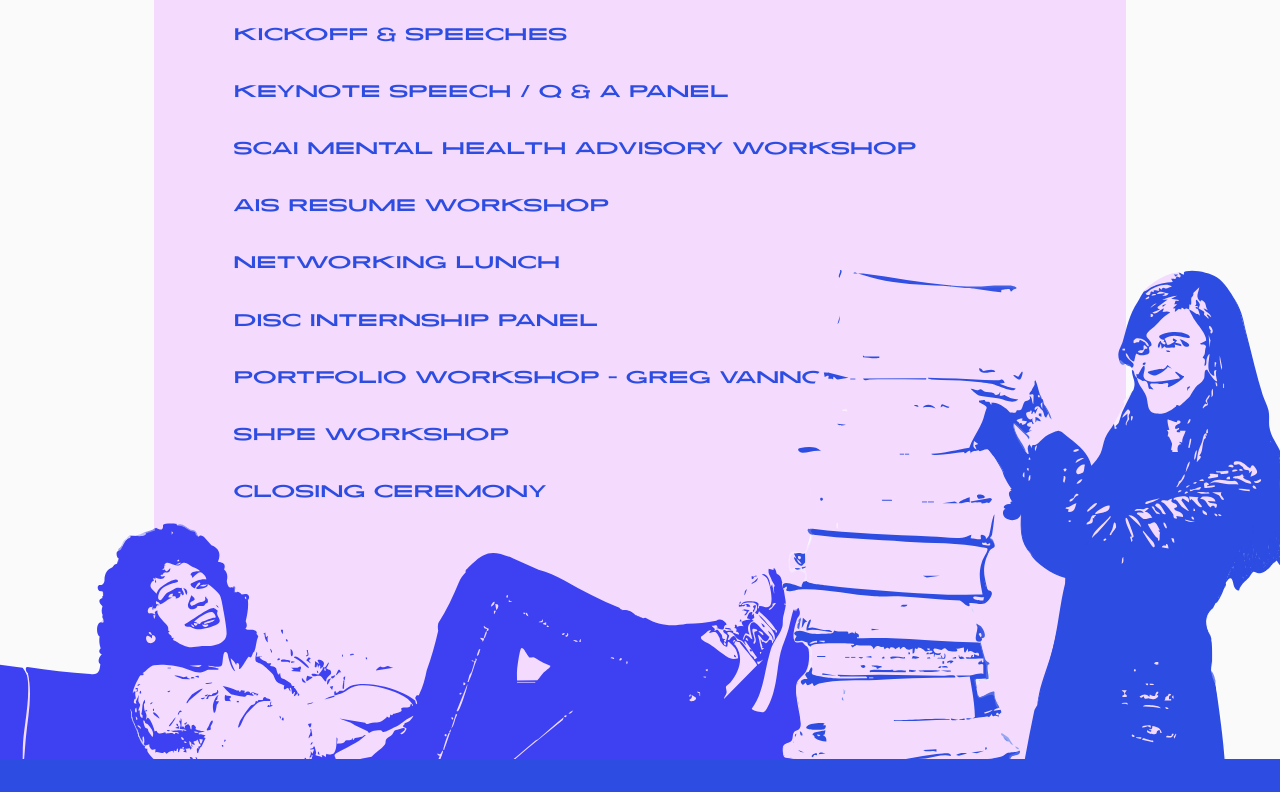
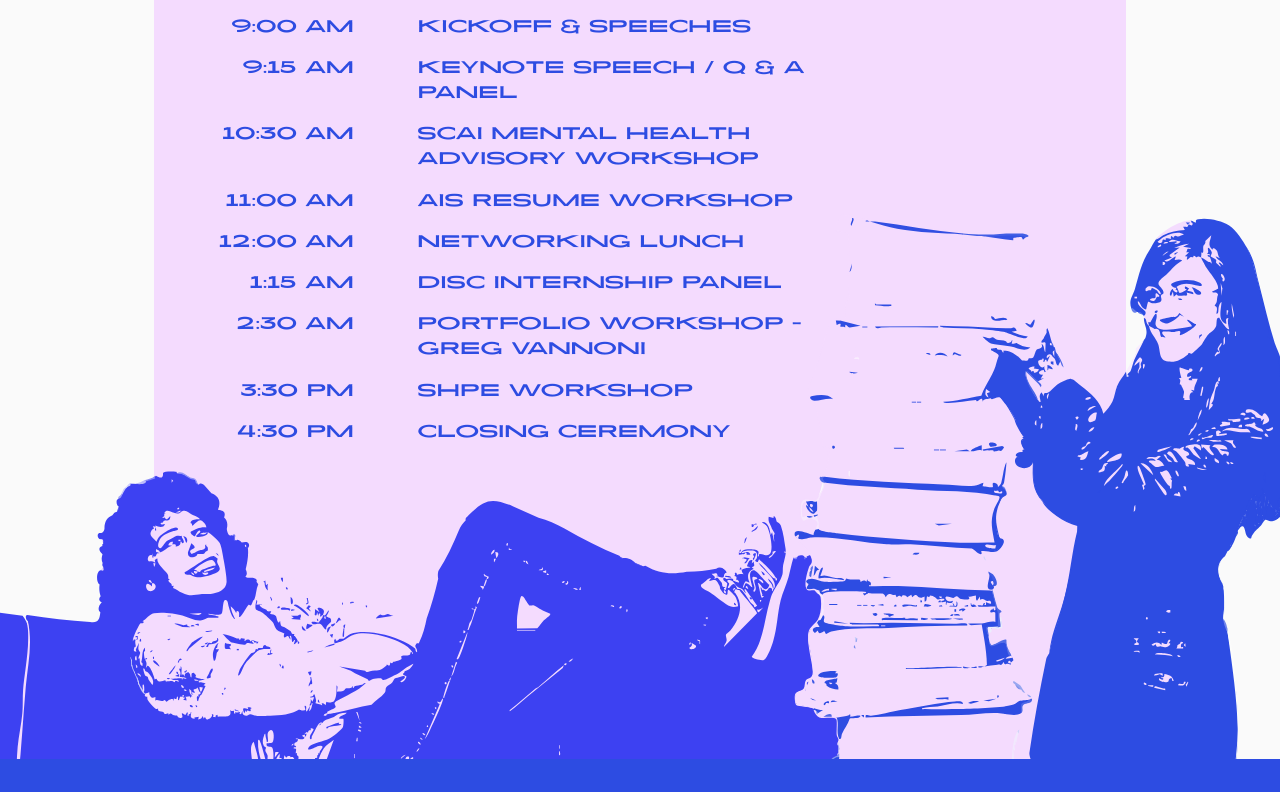
Before and after one commit to asusoda/ada-lovelace-conf-website, a Next.js app: page / in a window 1280 px wide. Shown: the part 2120-2912 px from the top of the page. Built offline with nearby package versions, Linux system fonts and the light colour scheme.

Commit message:
adding times back and fixing text wrapping issue

```diff
--- a/components/agenda.tsx
+++ b/components/agenda.tsx
@@ -46,32 +46,21 @@ export function AgendaSection() {
 
           <div className="relative">
 
-            <div className="bg-[var(--color-light-purple)] rounded-xl xl:rounded-2xl p-4 sm:p-6 xl:p-10 2xl:p-10 backdrop-blur-sm font-lucidity text-[var(--color-blue)]">
-              <div className="text-[clamp(1rem,1vw+0.25rem,2rem)] hidden lg:block lg:flex gap-4 sm:gap-6 xl:gap-20 2xl:gap-12 px-5 lg:px-10 pb-10 lg:pb-70 2xl:pb-120">
+            <div className="bg-[var(--color-light-purple)] rounded-xl xl:rounded-2xl p-4 sm:p-6 xl:p-10 2xl:p-10 pr-32 xl:pr-48 2xl:pr-64 backdrop-blur-sm font-lucidity text-[var(--color-blue)]">
+              <div className="hidden lg:flex flex-col text-[clamp(1rem,1vw+0.25rem,2rem)] gap-3 xl:gap-4 px-5 lg:px-10 pb-10 -ml-6 xl:-ml-10 2xl:-ml-12">
                 {/* Left column - Times */}
-                <div className="hidden flex flex-col space-y-2 sm:space-y-3 xl:space-y-4 2xl:space-y-5">
-                  {scheduleItems.map((item, index) => (
-                    <span
-                      key={index}
-                      className="font-bold py-1 sm:py-2"
-                    >
-                      {item.time}
-                    </span>
-                  ))}
+              {scheduleItems.map((item, index) => (
+                <div key={index} className="flex flex-row items-start gap-8 xl:gap-16 2xl:gap-20">
+                  <span className="font-bold w-[10rem] shrink-0 text-right">
+                    {item.time}
+                  </span>
+                  <span className="font-bold flex-1 text-left break-words">
+                    {item.title}
+                  </span>
                 </div>
+              ))}
+            </div>
 
-                {/* Right column - Titles */}
-                <div className="flex flex-col space-y-2 sm:space-y-3 xl:space-y-4 2xl:space-y-5 flex-1">
-                  {scheduleItems.map((item, index) => (
-                    <span
-                      key={index}
-                      className="font-bold py-1 sm:py-2"
-                    >
-                      {item.title}
-                    </span>
-                  ))}
-                </div>
-              </div>
 
               {/* mobile layout times */}
               <div className="lg:hidden space-y-2 sm:space-y-3 xl:space-y-4 2xl:space-y-5">
@@ -93,6 +82,9 @@ export function AgendaSection() {
           </div>
 
           {/* Illustration placeholders */}
+          {/* Spacer to push down illustrations */}
+          <div className="hidden lg:block h-40 xl:h-64 2xl:h-80 bg-[var(--color-light-purple)] rounded-xl xl:rounded-2xl p-4 sm:p-6 xl:p-10 2xl:p-10 pr-32 xl:pr-48 2xl:pr-64 backdrop-blur-sm"></div>
+
           <div className="relative mt-8 hidden lg:block">
             {/* Left figure - person sitting/reclining */}
             <div className="absolute bottom-70 2xl:bottom-0 left-0 w-48 xl:w-70 2xl:w-80 h-60 xl:h-80 2xl:h-96 rounded-lg flex items-center justify-center">
@@ -117,7 +109,7 @@ export function AgendaSection() {
                     alt="Margaret Ham Portrait"
                     width={450}
                     height={450}
-                    className="hidden md:block md:relative right-160 2xl:right-210 -bottom-100 2xl:-bottom-10 w-380 2xl:w-500 object-contain max-w-none h-pointer-events-none"
+                    className="hidden md:block md:relative right-157 2xl:right-210 -bottom-100 2xl:-bottom-10 w-380 2xl:w-500 object-contain max-w-none h-pointer-events-none"
                   />
                 </div>
             </div>
```
